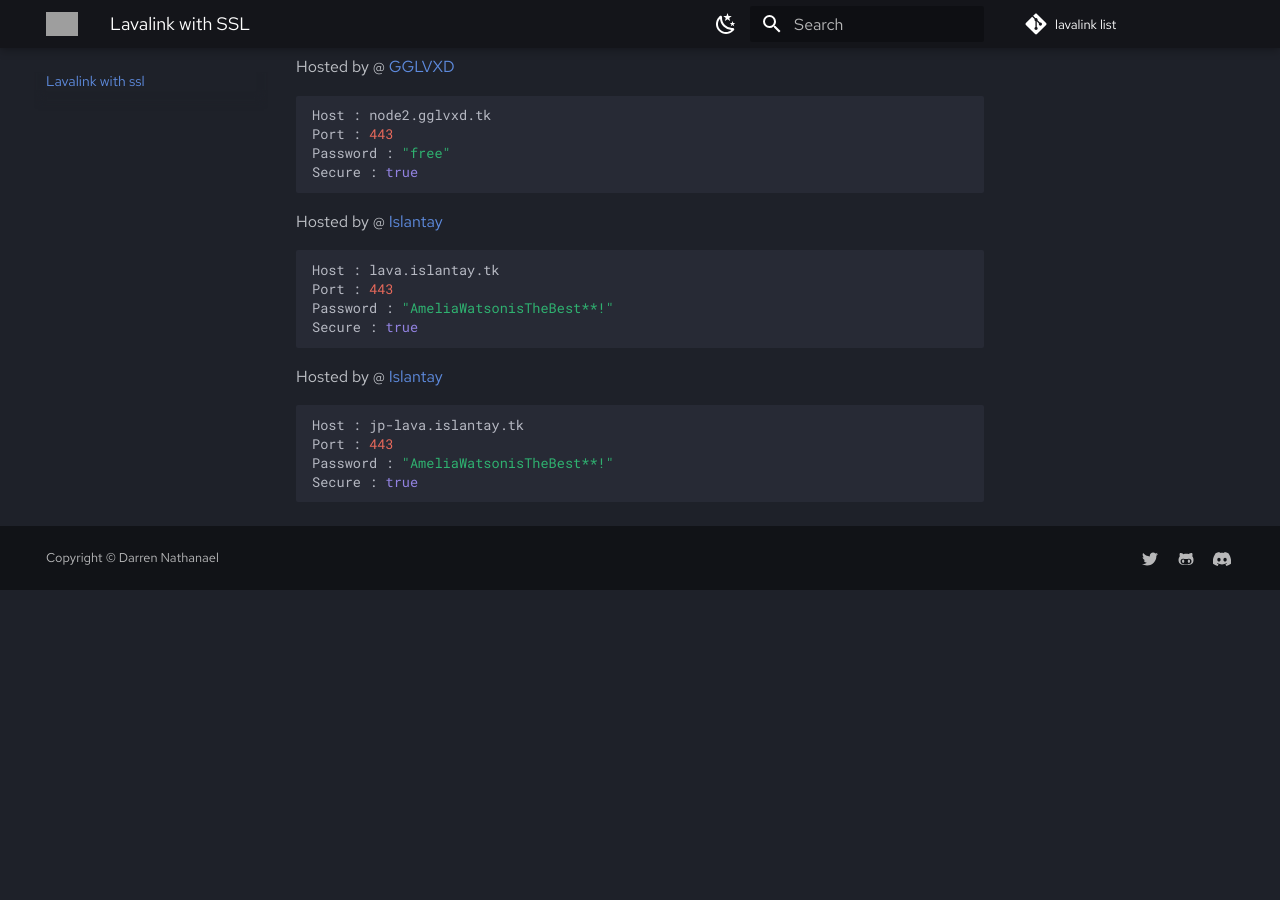
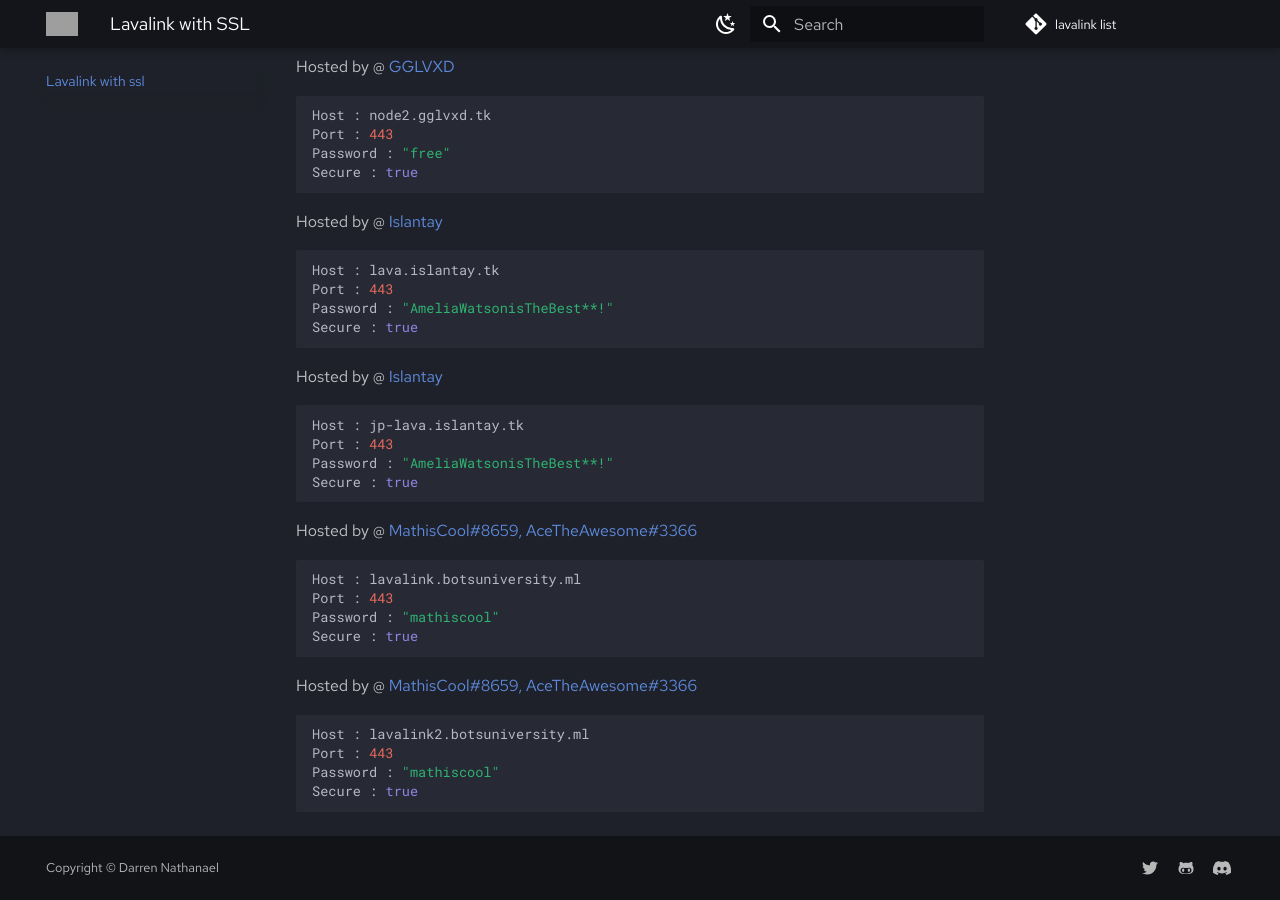
Before and after one commit to DarrenOfficial/lavalink-list, an MkDocs documentation site: the page built from docs/SSL/lavalink-with-ssl.md, in a window 1280 px wide and 900 px high, scrolled down 684 px. Built offline with MkDocs 1.6.1 and Material for MkDocs 9.7.7, drawn with Linux system fonts in a browser that asks for light colours; comment, search, counter and statistics services are not loaded; before the commit the page ends 1274 px from its top, so only the background shows below that; grey boxes are pictures that could not be loaded.

Commit message:
REOPEN - Lavalink 1 and 2 @ botsuniversity.ml (#201)
* Update lavalink-with-ssl.md

* Added my alt acc too 🤨

* Remove Lavalink 3 and 4

````diff
--- a/docs/SSL/lavalink-with-ssl.md
+++ b/docs/SSL/lavalink-with-ssl.md
@@ -48,3 +48,17 @@ Port : 443
 Password : "AmeliaWatsonisTheBest**!"
 Secure : true
 ```
+Hosted by @ [MathisCool#8659, AceTheAwesome#3366](https://lavalink-list.botsuniversity.ml)
+```bash
+Host : lavalink.botsuniversity.ml
+Port : 443
+Password : "mathiscool"
+Secure : true
+```
+Hosted by @ [MathisCool#8659, AceTheAwesome#3366](https://lavalink-list.botsuniversity.ml)
+```bash
+Host : lavalink2.botsuniversity.ml
+Port : 443
+Password : "mathiscool"
+Secure : true
+```
````
